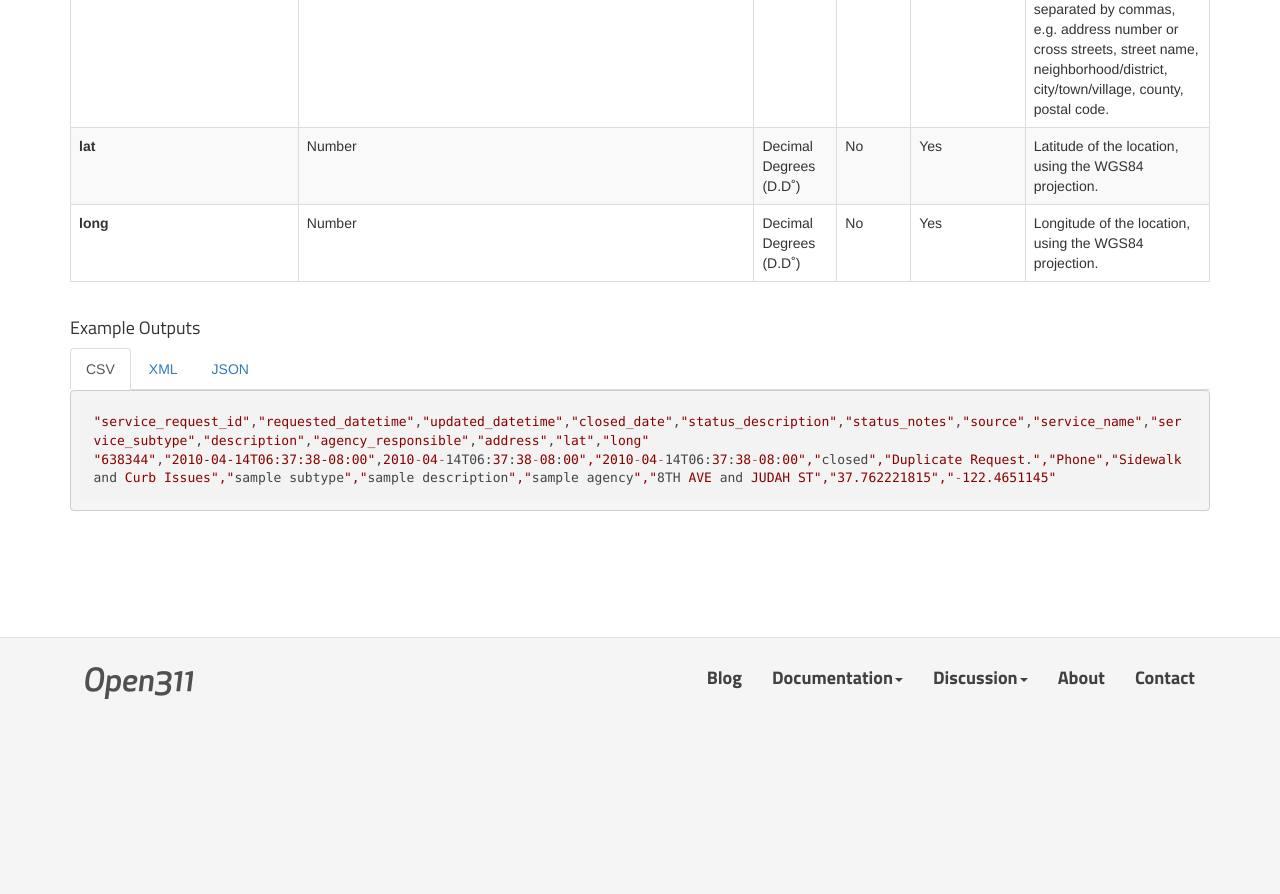
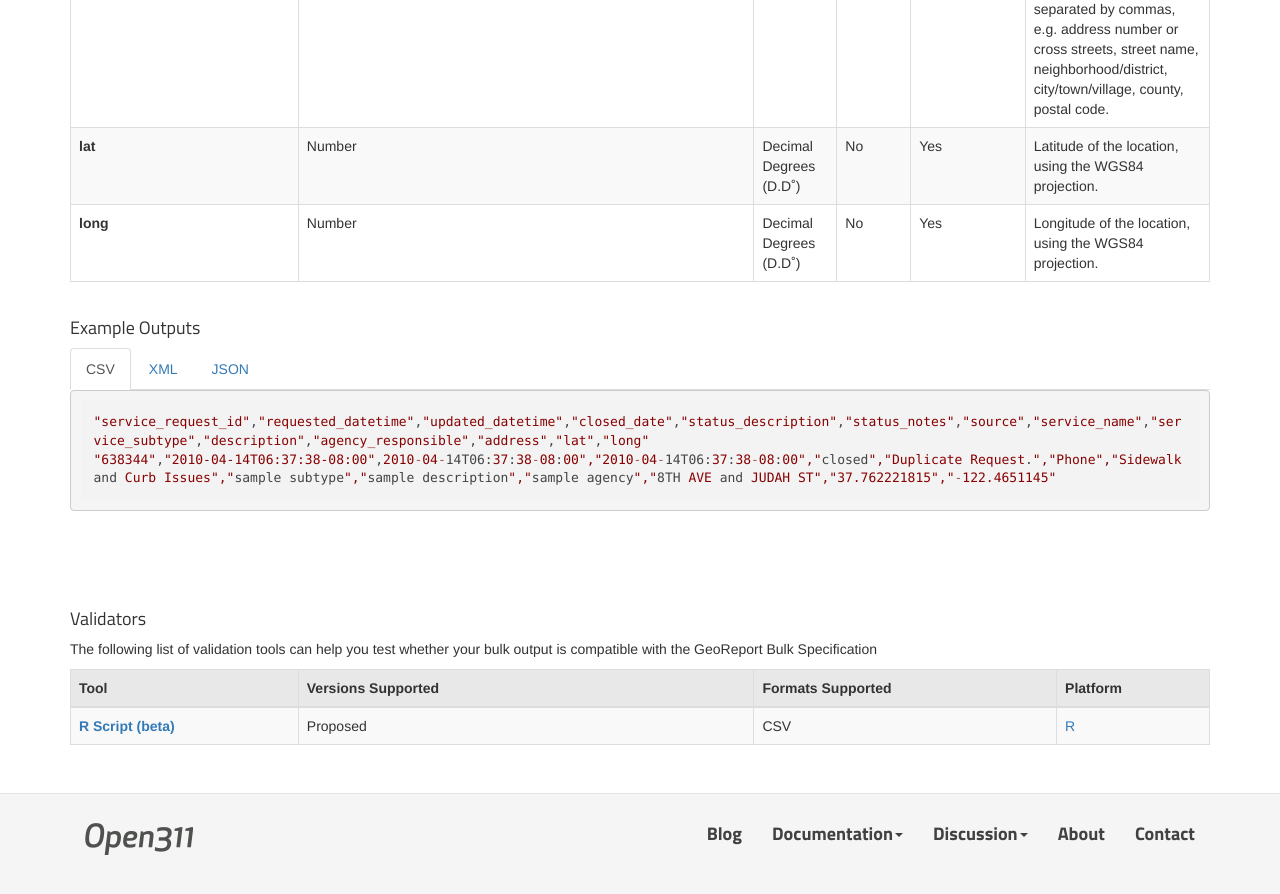
Before and after one commit to open311/open311.github.io, a Jekyll site: the page built from GeoReport/bulk/index.md, in a window 1280 px wide and 900 px high, scrolled down 3657 px. Shown: the top 894 px of the window. Built offline with Jekyll 4.4.1, drawn with Linux system fonts in a browser that asks for light colours; nearby versions of some CDN libraries; before the commit the page ends 4401 px from its top, so only the background shows below that.

Commit message:
added validators section

```diff
--- a/GeoReport/bulk/index.md
+++ b/GeoReport/bulk/index.md
@@ -156,3 +156,11 @@ Data Output
 ]
 ~~~~
 </div>
+
+#### Validators
+The following list of validation tools can help you test whether your bulk output is compatible with the GeoReport Bulk Specification
+
+{: .table .table-bordered .table-striped .response-table}
+| Tool | Versions Supported | Formats Supported | Platform |
+|------|--------------------|-------------------|----------|
+| [R Script (beta)](https://gist.github.com/technickle/5b8bfe67537fe99862d2e862b00038f0) | Proposed | CSV | [R](https://www.r-project.org/) |
```
